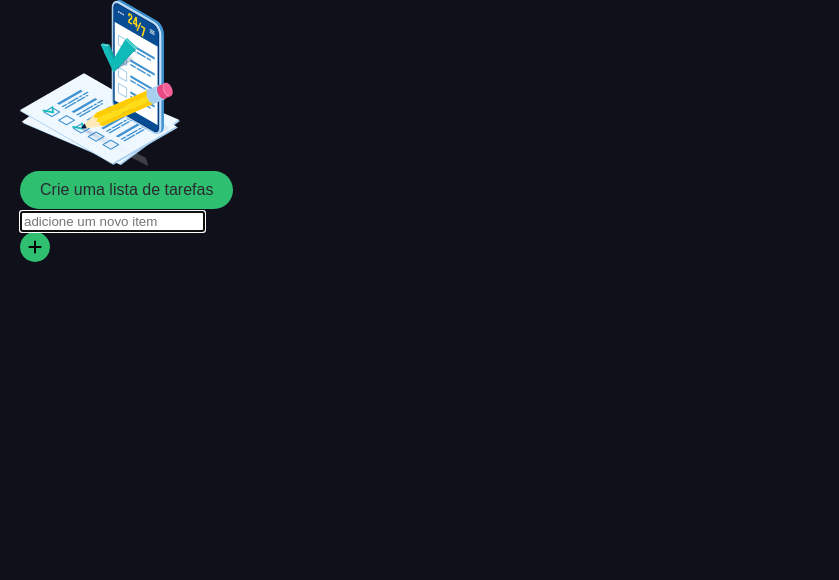
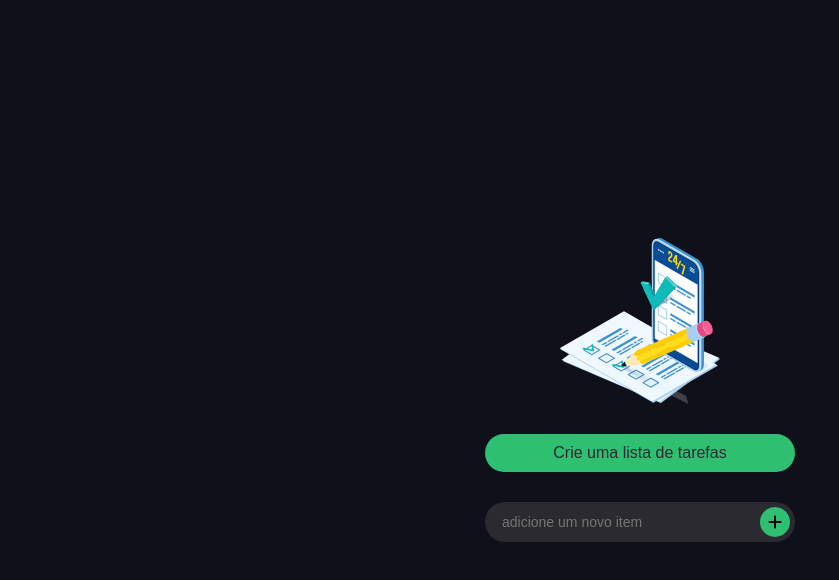
Before and after one commit to luanapaes/ListaDeTarefas, an Angular app in the folder lista-de-tarefas/: page / in a window 1280 px wide. Shown: the top 580 px of the page, without its empty margins (0-839 px from the left). Built offline with nearby package versions, Linux system fonts and the light colour scheme.

Commit message:
Estilização do input

```diff
--- a/lista-de-tarefas/src/app/modules/to-do-list/pages/list/list.component.scss
+++ b/lista-de-tarefas/src/app/modules/to-do-list/pages/list/list.component.scss
@@ -0,0 +1,22 @@
+:host {
+    height: 100vh;
+    height: 100dvh;
+
+    display: flex;
+    justify-content: center;
+    align-items: center;
+    flex-direction: column;
+
+    div.container {
+        display: flex;
+        justify-content: center;
+        align-items: center;
+        flex-direction: column;
+
+        .btn-primary,
+        div {
+            margin-top: 30px;
+            width: 100%;
+        }
+    }
+}
--- a/lista-de-tarefas/src/scss/component/_index.scss
+++ b/lista-de-tarefas/src/scss/component/_index.scss
@@ -1 +1,2 @@
 @use "button";
+@use "input-label-text";
--- /dev/null
+++ b/lista-de-tarefas/src/scss/component/_input-label-text.scss
@@ -0,0 +1,44 @@
+.input-label-text {
+    height: 40px;
+    width: 100%;
+
+    display: flex;
+    justify-content: space-between;
+    align-items: center;
+    gap: 5px;
+
+    border-radius: 50px;
+    background: var(--black-010);
+    margin-bottom: 20px;
+    padding: 5px;
+
+    input[type="text"] {
+        width: 85%;
+        border: none;
+        outline: 0;
+        background: none;
+        font-size: 14px;
+        color: var(--white);
+        margin-left: 10px;
+    }
+
+    input[type="checkbox"] {
+        appearance: none;
+        background-color: var(--white);
+
+        width: 20px;
+        height: 20px;
+
+        border: none;
+        border-radius: 50px;
+        cursor: pointer;
+
+        &:checked {
+            background: var(--primary);
+        }
+    }
+
+    input[type="checkbox"] + input[type="text"]{
+        margin: 0;
+    }
+}
```
